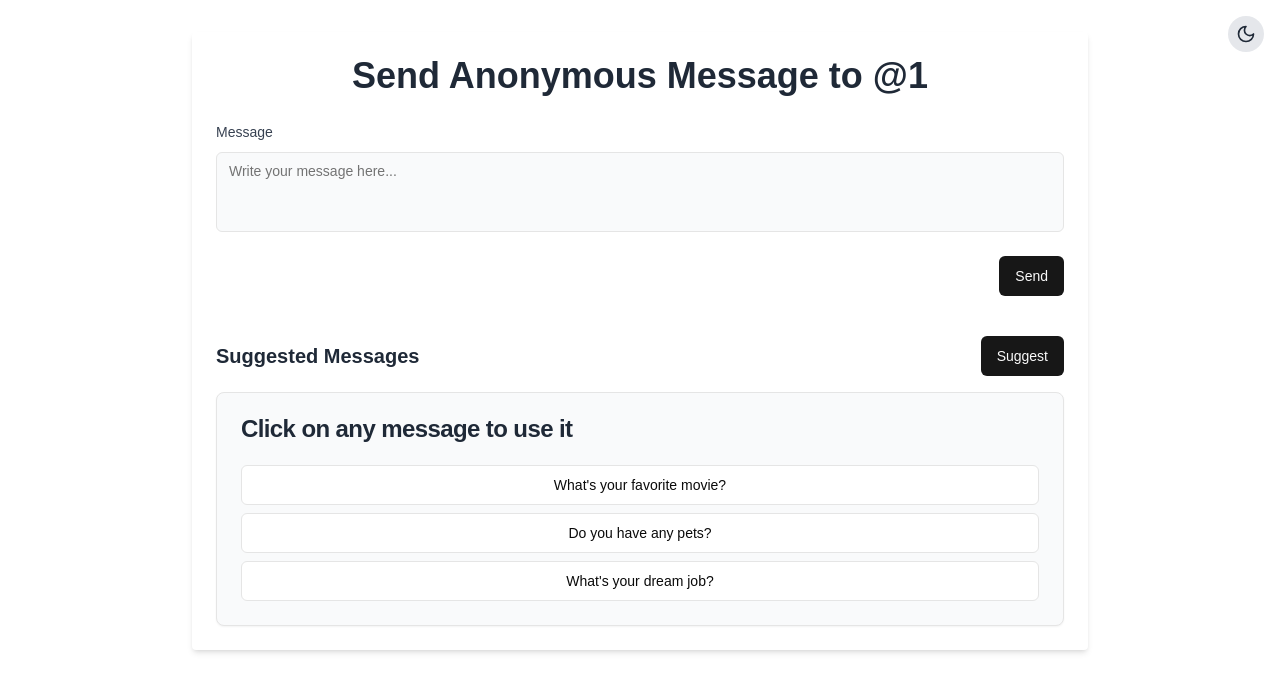
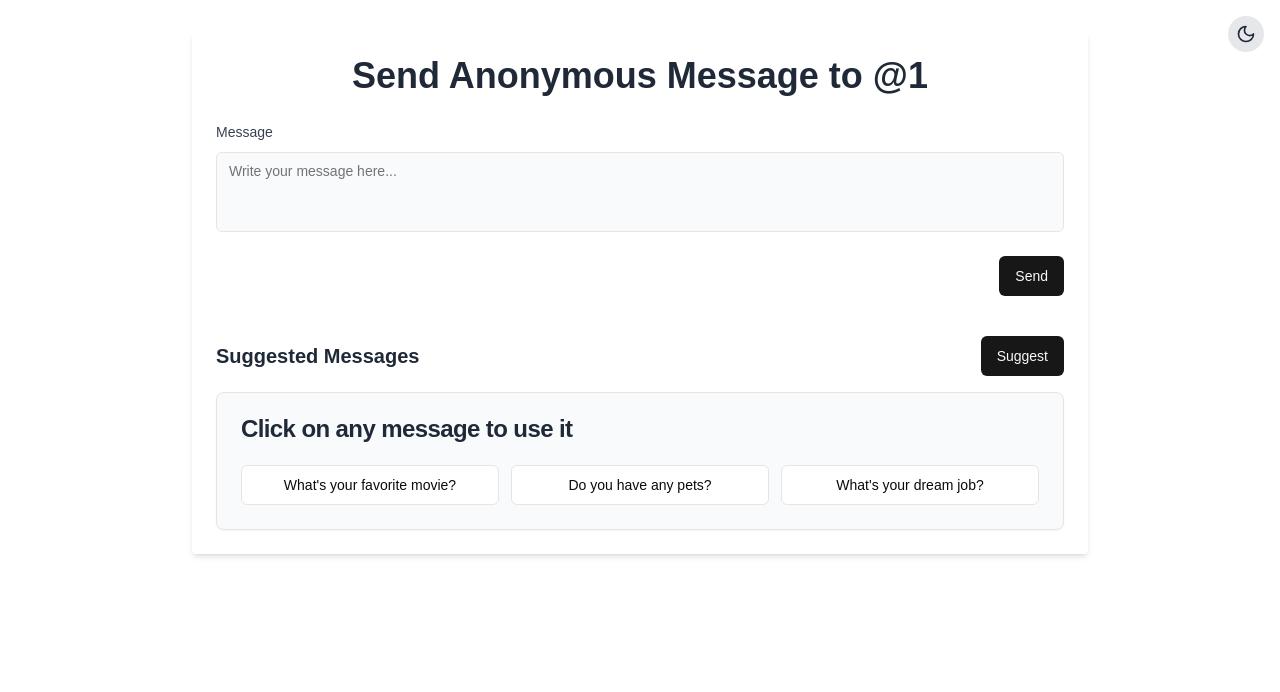
Before and after one commit to Preeth02/anonymous-message-nextjs, a Next.js app: page /u/1 in a window 1280 px wide. Shown: the top 692 px of the page. Built offline with nearby package versions, Linux system fonts and the light colour scheme.

Commit message:
fix bugs in suggestMessage section 1

```diff
--- a/src/app/u/[username]/page.tsx
+++ b/src/app/u/[username]/page.tsx
@@ -141,7 +141,7 @@ const Page = () => {
               Click on any message to use it
             </CardTitle>
           </CardHeader>
-          <CardContent className="flex flex-col space-y-2">
+          <CardContent className="grid grid-cols-1 sm:grid-cols-2 md:grid-cols-3 gap-3">
             {(suggestedMessages.length > 0
               ? suggestedMessages
               : defaultSuggestions
@@ -149,7 +149,7 @@ const Page = () => {
               <Button
                 key={index}
                 variant="outline"
-                className="w-full md:w-auto whitespace-normal break-words text-left px-4 py-2 dark:border-gray-600 dark:text-gray-100"
+                className="w-full whitespace-normal break-words text-left px-4 py-2 dark:border-gray-600 dark:text-gray-100"
                 onClick={() => sendToTextArea(message)}
               >
                 {message}
```
